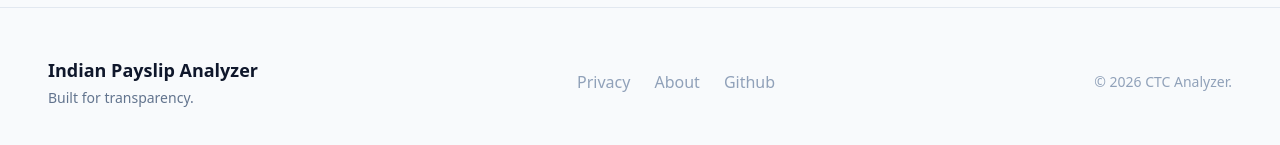
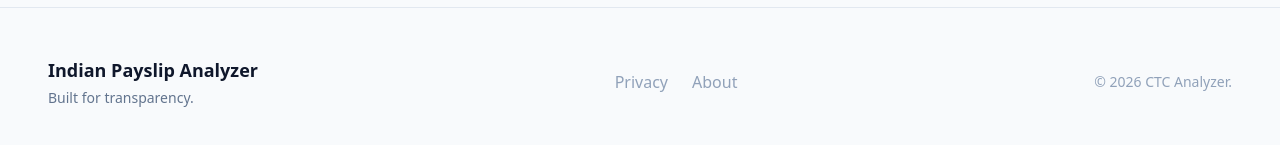
Before and after one commit to rakshithsantosh/ctcanalyser, a React (Vite) app: page /about in a window 1280 px wide. Shown: the part 793-938 px from the top of the page. Built offline with nearby package versions, Linux system fonts and the light colour scheme.

Commit message:
updated the footer

```diff
--- a/src/components/Footer.tsx
+++ b/src/components/Footer.tsx
@@ -13,7 +13,6 @@ const Footer: React.FC = () => {
                 <div className="flex space-x-6">
                     <Link to="/privacy" className="text-slate-400 hover:text-indigo-600 transition-colors">Privacy</Link>
                     <Link to="/about" className="text-slate-400 hover:text-indigo-600 transition-colors">About</Link>
-                    <a href="https://github.com/rakshithsantosh/ctcanalyser" target="_blank" className="text-slate-400 hover:text-indigo-600 transition-colors">Github</a>
                 </div>
 
                 <div className="mt-6 md:mt-0 text-slate-400 text-sm">
```
